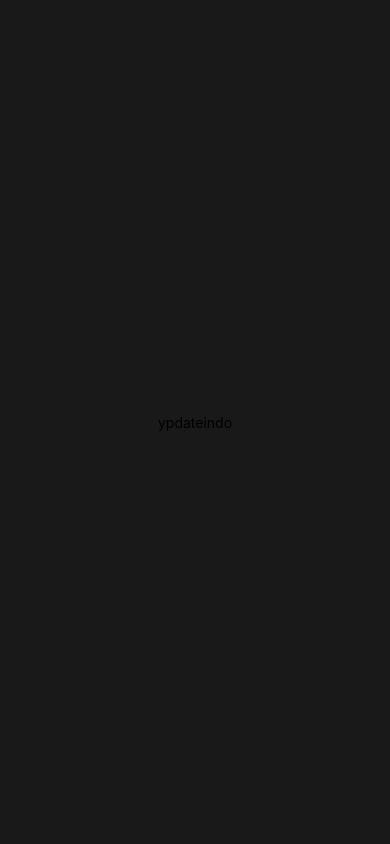
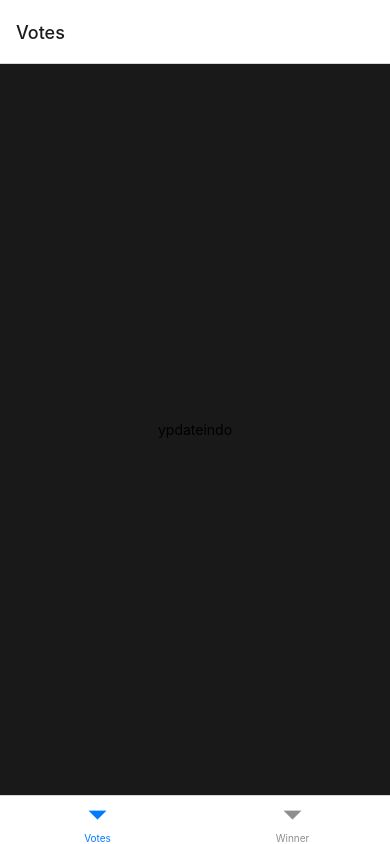
Before and after one commit to Rodrigo-Monteiro-Lima/Game-Awards, a React Native app in the folder frontend/: screen / in a window 390 px wide. Built offline with nearby package versions, Linux system fonts and the light colour scheme.

Commit message:
feat: routes

```diff
--- a/frontend/App.tsx
+++ b/frontend/App.tsx
@@ -1,19 +1,11 @@
 import { StatusBar } from 'expo-status-bar';
 import { StyleSheet, Text, View } from 'react-native';
+import Routes from './src/routes';
 import VoteScreen from './src/screens/VoteScreen';
 
 
 export default function App() {
   return (
-    <VoteScreen></VoteScreen>
+    <Routes />
   );
 }
-
-const styles = StyleSheet.create({
-  container: {
-    flex: 1,
-    backgroundColor: '#fff',
-    alignItems: 'center',
-    justifyContent: 'center',
-  },
-});
--- /dev/null
+++ b/frontend/src/routes/index.tsx
@@ -0,0 +1,12 @@
+import { NavigationContainer } from '@react-navigation/native';
+import StackRoutes from './stackRoutes';
+
+const Routes = () => {
+  return (
+    <NavigationContainer>
+      <StackRoutes />
+    </NavigationContainer>
+  )
+}
+
+export default Routes;
--- /dev/null
+++ b/frontend/src/routes/stackRoutes.tsx
@@ -0,0 +1,16 @@
+import { createBottomTabNavigator } from '@react-navigation/bottom-tabs';
+import VoteScreen from '../screens/VoteScreen';
+import WinnerScrenn from '../screens/WinnerScrenn';
+
+const { Screen, Navigator } = createBottomTabNavigator();
+
+const StackRoutes = () => {
+  return (
+    <Navigator>
+      <Screen name='Votes' component={VoteScreen}/>
+      <Screen name='Winner' component={WinnerScrenn}/>
+    </Navigator>
+  )
+}
+
+export default StackRoutes;
--- a/frontend/src/screens/WinnerScrenn.tsx
+++ b/frontend/src/screens/WinnerScrenn.tsx
@@ -0,0 +1,24 @@
+import React from 'react'
+import {View, Text, StyleSheet} from 'react-native';
+
+const WinnerScrenn = () => {
+  return (
+    <View style={styles.container}>
+      <Text>
+        WinnerScrenn
+      </Text>
+    </View>
+  )
+}
+
+const styles = StyleSheet.create({
+  container: {
+    flex: 1,
+    color: '#fff',
+    backgroundColor: '#191919',
+    alignItems: 'center',
+    justifyContent: 'center',
+  },
+});
+
+export default WinnerScrenn;
```
